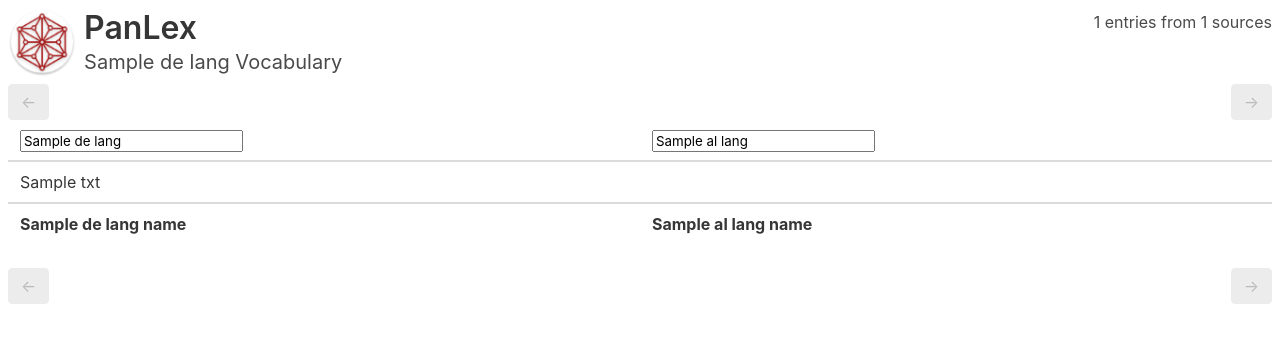
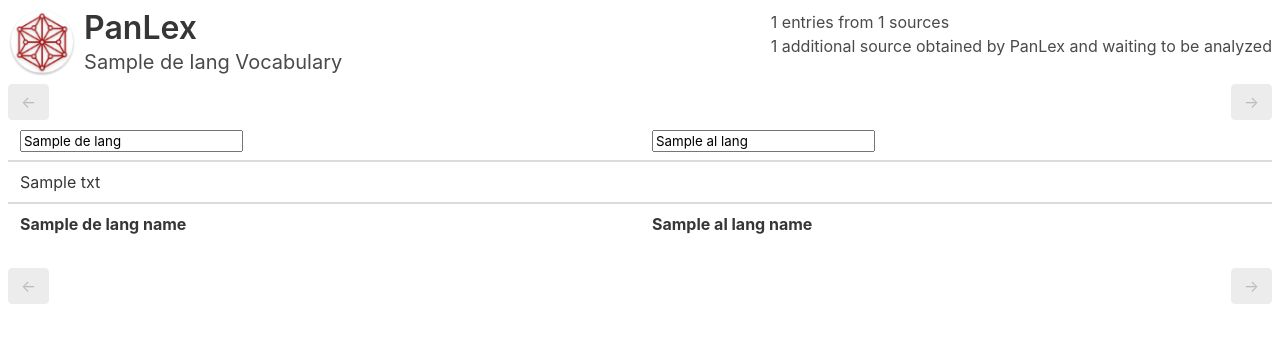
Before and after one commit to iwsfutcmd/panlex-vocab, a Python web app: template templates/vocab.jinja2 in a window 1280 px wide. Shown: the top 343 px of the page. Run offline with Jinja, Linux system fonts and the light colour scheme; the template is opened without the code that fills it: most values are stand-ins (such as "Sample title", 1, 10 or a date in 2020).

Commit message:
added unanalyzed source info

```diff
--- a/templates/vocab.jinja2
+++ b/templates/vocab.jinja2
@@ -24,7 +24,21 @@
           <h2 class="subtitle">{{ de_lang["name_expr_txt"] }} Vocabulary</h2>
         </div>
         <div>
-          {{ de_lang["expr_count"] }} entries from {{ de_lang["analyzed_source_count"] }} sources
+          <div>{{ de_lang["expr_count"] }} entries from {{ de_lang["analyzed_source_count"] }} sources</div>
+          <div>
+          {%- if de_lang["unanalyzed_source_count"] > 0 -%}
+            {{ de_lang["unanalyzed_source_count"] }} additional
+            {% if de_lang["unanalyzed_source_count"] == 1 %}
+            source
+            {% else %}
+            sources
+            {% endif %}
+            obtained by PanLex and waiting to be analyzed
+          {%- endif -%}
+          {%- if de_lang["unanalyzed_denotation_estimate"] and de_lang["unanalyzed_denotation_estimate"] > 999 -%}
+            ,<br/>containing at least {{ de_lang["unanalyzed_denotation_estimate"] }} entries in this language.
+          {%- endif -%}
+          </div>
         </div>
       </div>
     </header>
```
Also changed, not shown: templates/langvar.jinja2 (+7 -5 lines).
